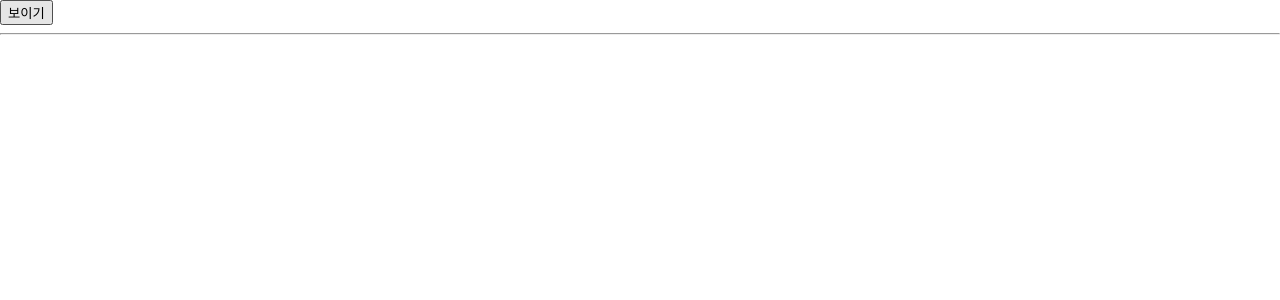
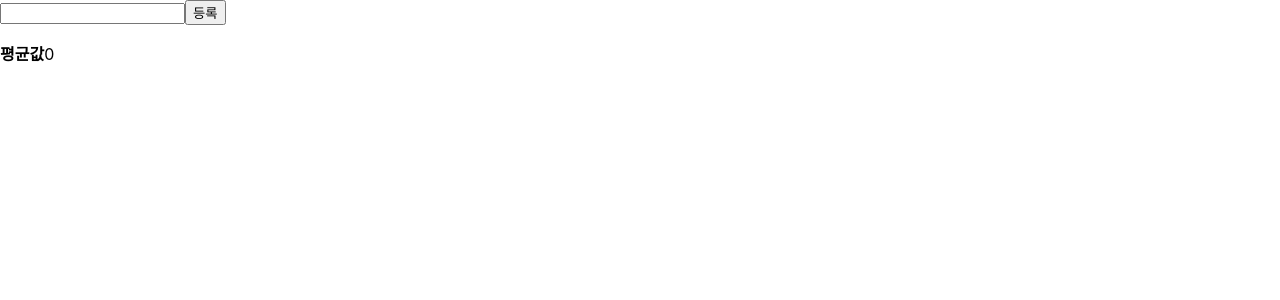
Before and after one commit to hyunsang-ahn/hooks-tutorial, a React (Create React App) app: page / in a window 1280 px wide. Shown: the top 300 px of the page. Built offline with nearby package versions, Linux system fonts and the light colour scheme.

Commit message:
react hook useMemo 적용

```diff
--- a/src/App.js
+++ b/src/App.js
@@ -1,15 +1,17 @@
 import React, { useState } from 'react';
 // import Counter from './Components/Counter'
-import Info from './Components/Info'
+// import Info from './Components/Info'
+import Average from './Components/Average'
 
 function App() {
   const [visible, setVisible] = useState(false)
   return (
-    <div>
-      <button onClick={() => { setVisible(!visible) }} >{visible ? '숨기기' : '보이기'}</button>
-      <hr />
-      {visible && <Info />}
-    </div>
+    <Average />
+    // <div>
+    //   <button onClick={() => { setVisible(!visible) }} >{visible ? '숨기기' : '보이기'}</button>
+    //   <hr />
+    //   {visible && <Info />}
+    // </div>
   );
 }
 
--- /dev/null
+++ b/src/Components/Average.js
@@ -0,0 +1,48 @@
+import React, { useState, useMemo } from "react";
+
+const getAverage = numbers => {
+  console.log('평균 값 계산중...')
+  if (numbers.length === 0) return 0;
+  const sum = numbers.reduce((a, b) => a + b)
+  return sum / numbers.length
+}
+
+const Average = () => {
+  const [list, setList] = useState([])
+  const [number, setNumber] = useState('')
+  console.log('Average....',list)
+
+  const onChange = e => {
+    setNumber(e.target.value)
+  }
+  const onInsert = e => {
+    const nextList = list.concat(parseInt(number))
+    setList(nextList)
+    setNumber('')
+  }
+
+  const avg = useMemo(()=> getAverage(list), [list])
+
+  return(
+    <div>
+      <input value={number} onChange={onChange} />
+      <button onClick={onInsert}>등록</button>
+      <ul>
+        {list.map((value, index) => {
+          return(
+            <li key={index}>{value}</li>
+
+          )
+        })}
+      </ul>
+      <div>
+        <b>
+          평균값
+        </b>
+        {avg}
+      </div>
+    </div>
+  )
+}
+
+export default Average
```
Also changed, not shown: src/Components/Counter.js (+19 -9 lines).
